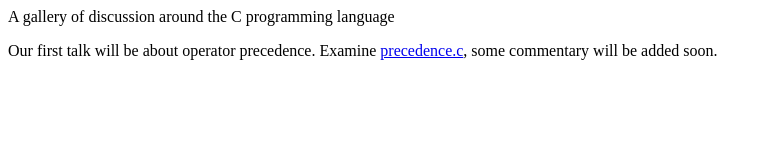
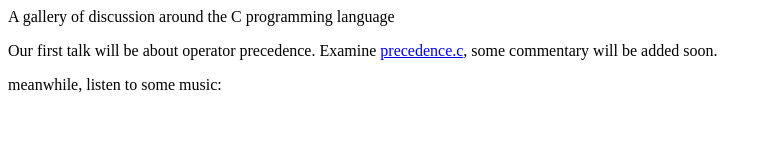
Before and after one commit to iuhbbaba/iuhbbaba.github.io, a plain HTML site: page index.html in a window 1280 px wide. Shown: the whole page, without its empty margins (0-772 px from the left). Drawn offline with Linux system fonts and the light colour scheme.

Commit message:
Update index.html

```diff
--- a/index.html
+++ b/index.html
@@ -4,4 +4,6 @@
 
 <p>Our first talk will be about operator precedence. Examine <a href="precedence.c">precedence.c</a>, some commentary will be added soon.</p>
 
-<audio src="diofa">meanwhile, listen to some music</audio>
+<p>meanwhile, listen to some music:</p>
+
+<audio src="diofa"></audio>
```
